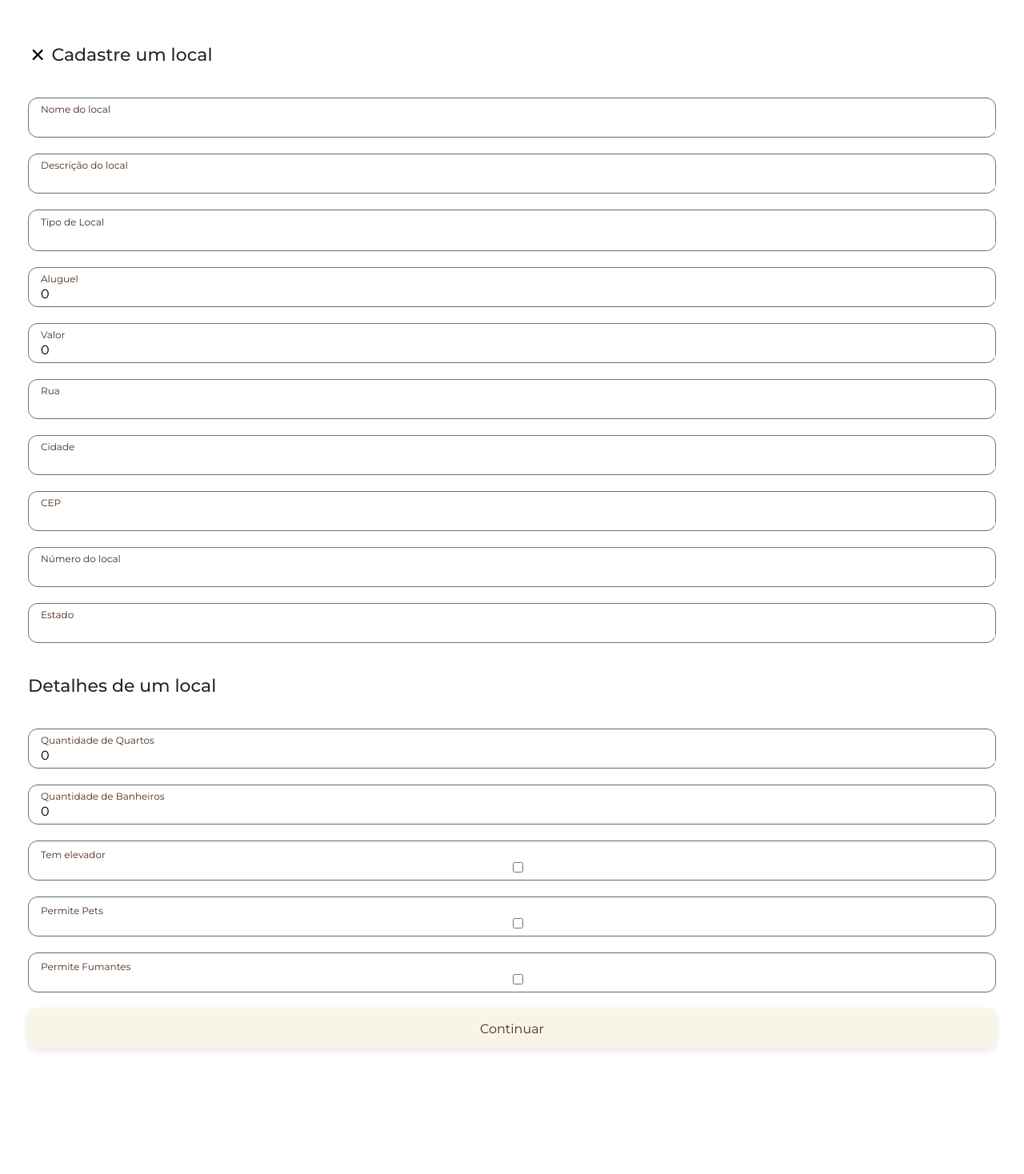
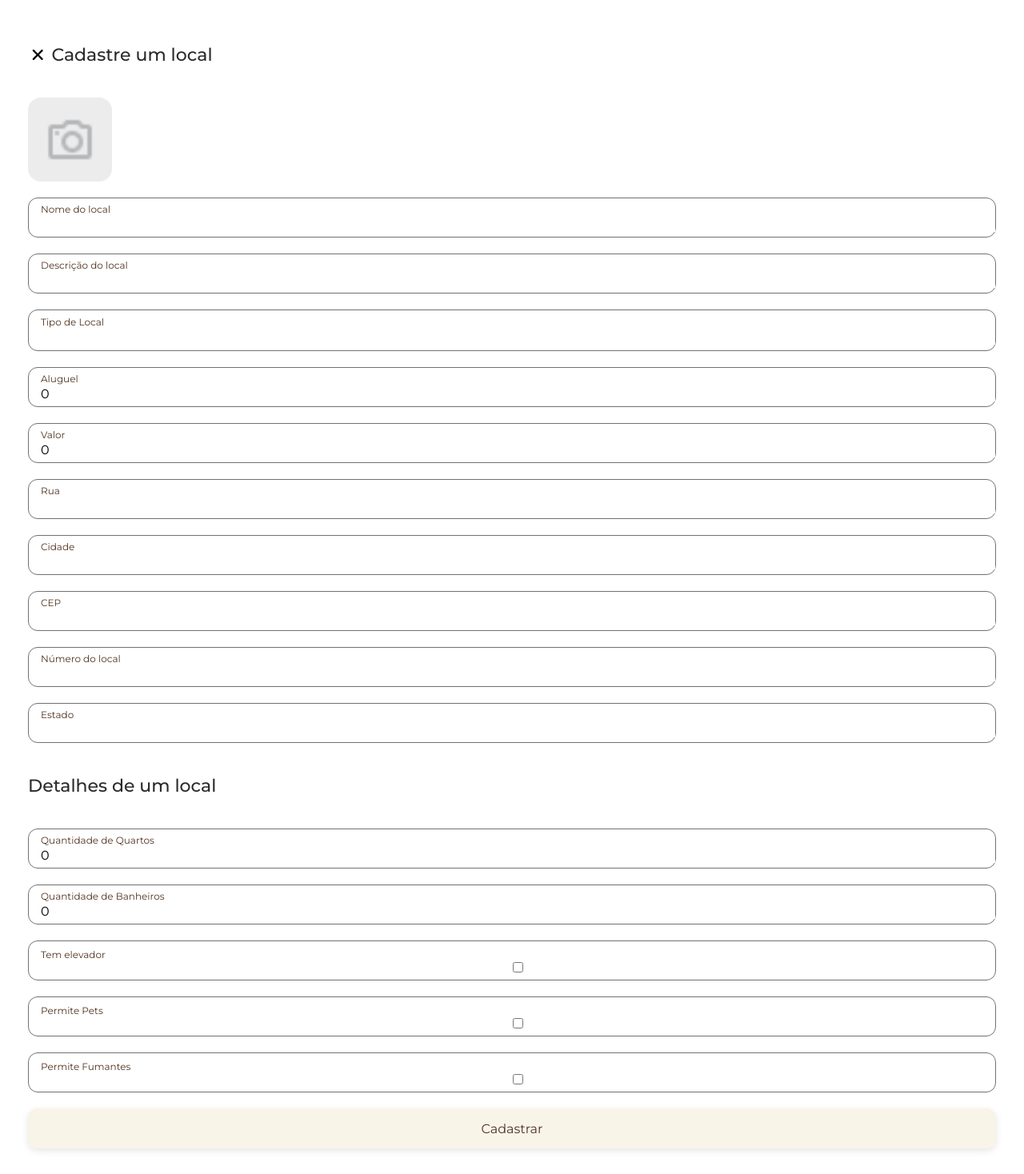
Before and after one commit to Par-de-Jarro/frontend, a React (Create React App) app: page /spot in a window 1280 px wide. Shown: the top 1468 px of the page at 80% size. Before the commit the page ends 1346 px from the top, so only its background shows below. Built offline with nearby package versions, Linux system fonts and the light colour scheme.

Commit message:
adding call to upload spot images

```diff
--- a/src/pages/search/index.tsx
+++ b/src/pages/search/index.tsx
@@ -7,6 +7,7 @@ import Header from '../../components/header'
 import NavBar from '../../components/nav-bar'
 import { NavLink } from 'react-router-dom';
 import { useSpots } from '../../hooks/spots'
+import HouseImage from '../../styles/assets/house.jpg'
 
 export default function SearchPage () {
   const spots = useSpots()
@@ -24,7 +25,7 @@ export default function SearchPage () {
         {
           spots.spots.map((spot, index) => (
             <NavLink to={`/spots/${spot.id_spot}`} style={{ textDecoration: 'none' }}>
-                <Card image_url={spot.images[0].image_url} key={index} title={spot.name} distance={spot.distance} empty_quota={spot.personal_quota} value={spot.value}/>
+                <Card image_url={spot.images !== null? spot.images[0].image_url : HouseImage} key={index} title={spot.name} distance={spot.distance} empty_quota={spot.personal_quota} value={spot.value}/>
             </NavLink>
           ))
         }
--- a/src/pages/spot/index.tsx
+++ b/src/pages/spot/index.tsx
@@ -1,11 +1,9 @@
 import PageContainer from '../../components/page-container'
 import Input from '../../components/dropdown-input'
-
 import { useEffect, useState } from 'react'
 import { useNavigate } from 'react-router-dom'
-
 import api from '../../services/api'
-import { Button, CloseIcon, Div, Title, TitleContainer, LocationIcon } from './styles'
+import { Button, CloseIcon, Div, Title, TitleContainer, LocationIcon, ImageInputWrapper, ImageInput, SpotImage, ImagesDiv } from './styles'
 import { DropdownItem } from '../../types/input';
 import SimpleInput from '../../components/simple-input'
 
@@ -26,11 +24,32 @@ export default function AddSpot() {
     const [allowPet, setAllowPet] = useState(false)
     const [allowSmoker, setAllowSmoker] = useState(false)
     const [typeRecommendations, setTypesRecommendations] = useState<Array<DropdownItem>>([])
+    const [imageFiles, setImageFiles] = useState<File[]>([]);
+    const [imagePreviews, setImagePreviews] = useState<string[]>([]);
 
     const navigate = useNavigate()
 
     const goBack = () => {
         navigate(-1);
+    }
+
+    const uploadImage = (file: File, spotId: string) => {
+        let formData = new FormData();
+
+        formData.append("file", file);
+
+        api.post(`/spot/${spotId}/upload`, formData, {
+          headers: {
+            'Content-Type': 'multipart/form-data'
+          },
+        })
+        .then((response) => {
+          console.log('Image uploaded successfully:', response.data);
+        })
+        .catch((error) => {
+          console.error('Image upload failed:', error);
+        });
+
       }
 
     const createSpot = async () => {
@@ -45,8 +64,10 @@ export default function AddSpot() {
                 "allow_smoker": allowSmoker
             }
         }
-        try {
-            const response = await api.post('/spot/', {
+
+        let spotId: string = "";
+
+        api.post('/spot/', {
             name,
             description,
             personal_quota: personalQuota,
@@ -58,17 +79,19 @@ export default function AddSpot() {
             city,
             state,
             key
+        }).then((response) => {
+            alert("Spot created with success")
+            spotId = response.data.id_spot
+        }).catch(() => {
+        alert("Something went wrong while creating spot")
+        console.log('error');
         })
 
-            if (response.status === 200) {
-                const data = response.data
-                navigate(`/spot_image/${data.id_spot}`)
+        if (imageFiles.length > 0 && spotId !== "") {
+            imageFiles.forEach((imageFile) => {
+                uploadImage(imageFile, spotId);
+            });
         }
-        }
-        catch (err) {
-            console.log(err);
-        }
-
     }
 
     const getTypes = () => {
@@ -87,6 +110,19 @@ export default function AddSpot() {
         setTypesRecommendations(spot_types)
     }
 
+    const selectImage = (event: React.ChangeEvent<HTMLInputElement>) => {
+        const selectedFiles = event.target.files as FileList;
+
+        if (selectedFiles.length > 0) {
+          const newFiles = [...imageFiles, ...Array.from(selectedFiles)];
+          const newPreviews = Array.from(selectedFiles).map((file) => URL.createObjectURL(file));
+
+          setImageFiles(newFiles);
+          setImagePreviews([...imagePreviews, ...newPreviews]);
+        }
+        console.log(imagePreviews)
+    };
+
     useEffect(() => {
         getTypes()
     }, [])
@@ -97,7 +133,16 @@ export default function AddSpot() {
                     <CloseIcon onClick={goBack} size={30} color='black' />
                     <Title>Cadastre um local</Title>
                 </TitleContainer>
-
+                <ImagesDiv>
+                    {
+                        imagePreviews.map((imageUrl: string) => (
+                            <SpotImage src={imageUrl}/>
+                        ))
+                    }
+                    <ImageInputWrapper>
+                        <ImageInput type="file" accept="image/*" onChange={selectImage}></ImageInput>
+                    </ImageInputWrapper>
+                </ImagesDiv>
                 <SimpleInput
                     label='Nome do local'
                     value={name}
@@ -183,7 +228,7 @@ export default function AddSpot() {
                     onChange={(e) => { setAllowSmoker(e.target.value === '') }}
                     type='checkbox'
                 />
-                <Button onClick={createSpot}>Continuar</Button>
+                <Button onClick={createSpot}>Cadastrar</Button>
             </Div>
 
         </PageContainer>
--- a/src/pages/spot/styles.ts
+++ b/src/pages/spot/styles.ts
@@ -1,10 +1,17 @@
 import { IoClose } from "react-icons/io5"
 import { SlLocationPin } from "react-icons/sl"
 import styled from "styled-components"
+import cameraIcon from '../../styles/assets/cameraIcon.png'
 
 export const LocationIcon = styled(SlLocationPin)`
   height: 23px;
   width: 23px;
+`
+
+export const ImageUploaderDiv = styled.div`
+  width: 100%;
+  background-color: blue;
+  color: black;
 `
 
 export const Div = styled.div`
@@ -71,3 +78,44 @@ export const Button = styled.button`
 
     box-shadow: 0 3px 10px rgba(0, 0, 0, 0.1);
 `
+
+export const ImageInput = styled.input`
+  cursor: pointer;
+  height: 100px;
+  width: 100px;
+  position:absolute;
+  top: 0;
+  right: 0;
+  z-index: 99;
+  opacity: 0;
+  -moz-opacity: 0;
+  border-radius: 16px;
+`
+export const ImagesDiv = styled.div`
+  width: 100%;
+  display: grid;
+  grid-template-columns: repeat(3, 1fr);
+  gap: 10px;
+`
+
+
+export const ImageInputWrapper = styled.div`
+  height: 105px;
+  width: 105px;
+  overflow: hidden;
+  position: relative;
+  cursor: pointer;
+  border-radius: 16px;
+  background-image: url(${cameraIcon});
+  background-size: 62%;
+  background-position: center;
+  background-repeat: no-repeat;
+  background-color: #ECECEC;
+`
+export const SpotImage = styled.img`
+    width: 100px;
+    height: 100px;
+    border-radius: 16px;
+    padding: 5px;
+    border: 2px solid #ccc;
+`
--- a/src/routes.tsx
+++ b/src/routes.tsx
@@ -7,7 +7,6 @@ import UserProfile from './pages/userProfile'
 import UserPage from './pages/user'
 import SpotDetails from './pages/spotDetails'
 import AddSpot from './pages/spot'
-import AddSpotImage from './pages/spotImage'
 
 
 export default function AppRoutes () {
@@ -22,7 +21,6 @@ export default function AppRoutes () {
         <Route path="/user/profile" element={<UserProfile />} />
         <Route path="/spot" element={<AddSpot />} />
         <Route path="/spots/:id" element={<SpotDetails />} />
-        <Route path="/spot_image/:id" element={<AddSpotImage />} />
 
       </Routes>
     </BrowserRouter>
--- a/src/services/api.ts
+++ b/src/services/api.ts
@@ -1,11 +1,9 @@
 import axios from 'axios'
 
 const api = axios.create({
-  baseURL: 'http://localhost:8000',
+  baseURL: 'http://18.117.169.137',
   headers: {
-    // 'Api-Key': 'zKVWMjBIxCxAfs40OqIdqgNwsyCIyCLMhL90T3t1iNOOt2G6M5wfgiej5mZPAIw',
-    'Api-Key': 'par-de-jarro',
-
+    'Api-Key': 'zKVWMjBIxCxAfs40OqIdqgNwsyCIyCLMhL90T3t1iNOOt2G6M5wfgiej5mZPAIw',
   }
 })
 
```
Also changed, not shown: src/styles/assets/house.jpg (added), 1 other file (tests, documents, lock files or other folders). Lines whose indentation alone changed are shown as unchanged.
